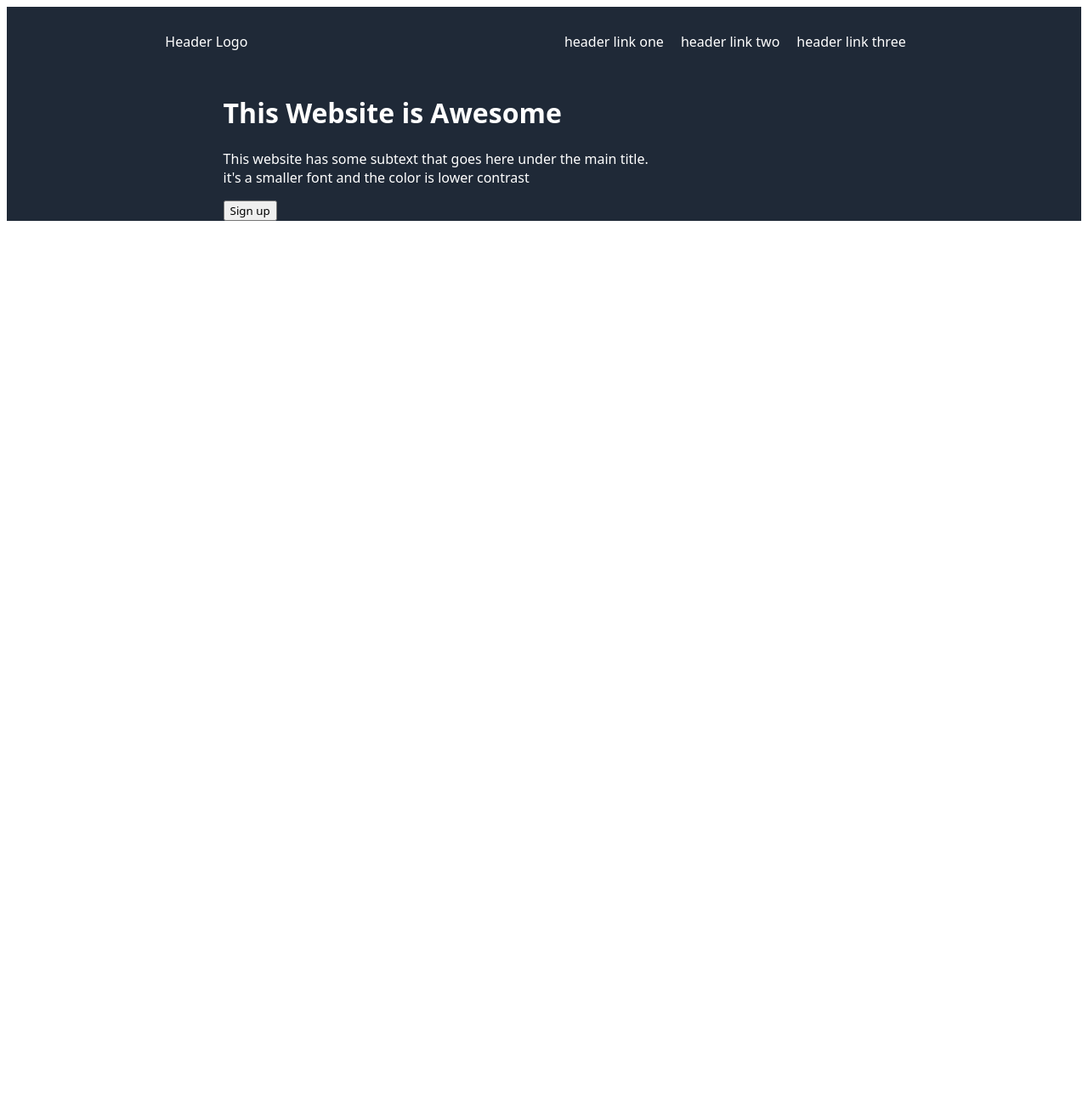
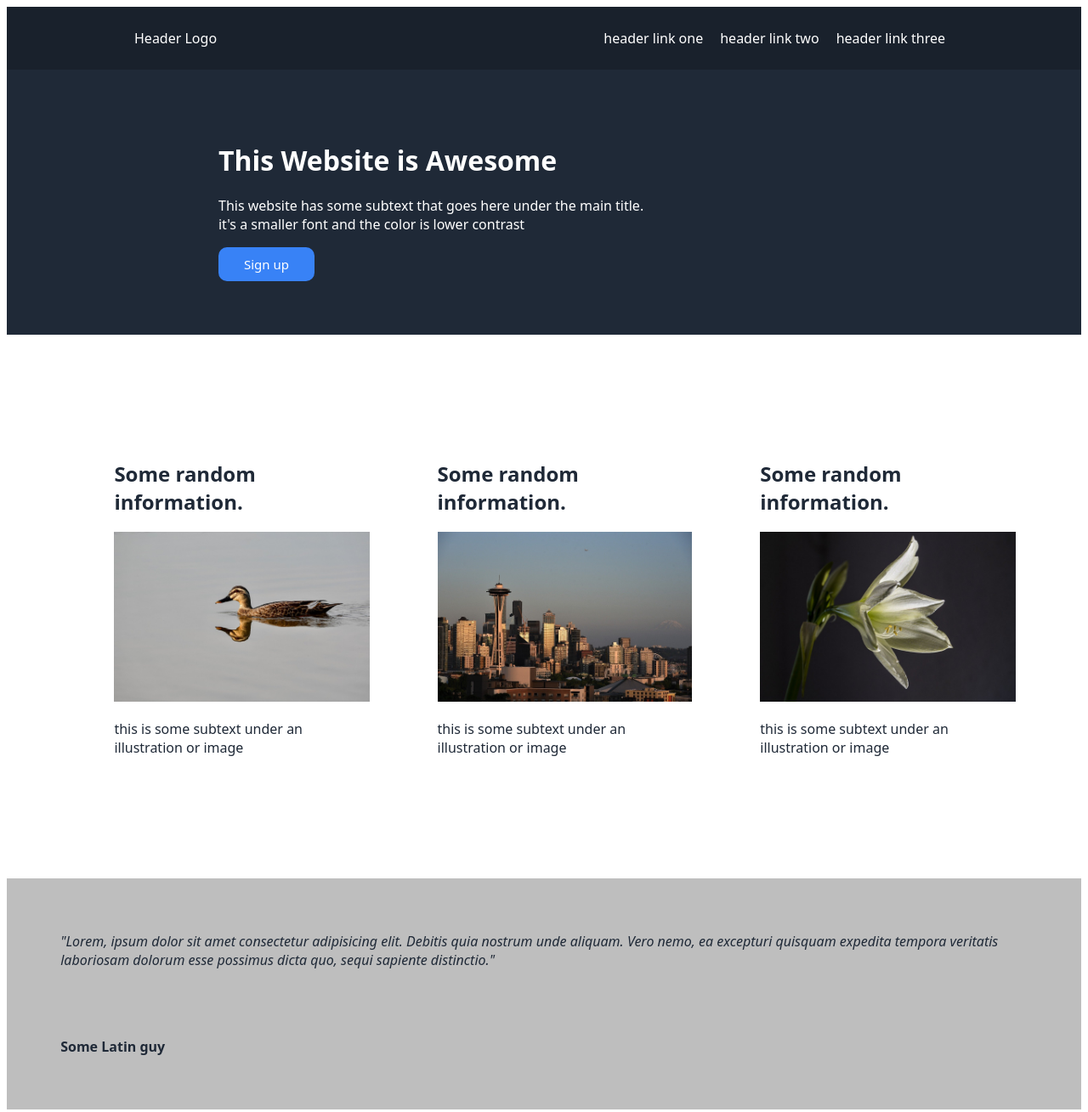
Before and after one commit to RyanPMeeks/Odin-project-landing-page, a plain HTML site: page index.html in a window 1280 px wide. Shown: the whole page at 85% size. Before the commit the page ends 800 px from the top, so only its background shows below. Drawn offline with Linux system fonts and the light colour scheme.

Commit message:
add sections
added information and quote sections

```diff
--- a/index.html
+++ b/index.html
@@ -9,13 +9,14 @@
 </head>
 <body>
     <header id="navbar">
-        <div class="headerLogo"> <img src="" alt=""> Header Logo</div>
+        <div class="headerLogo">Header Logo</div>
         <ul class="navButtons">
             <li> header link one</li>
             <li>header link two</li>
             <li>header link three</li>
         </ul>
     </header>
+    <!-- welcome section -->
     <div id="welcomeSection">
         <div class="aboutSection"><h1>This Website is Awesome</h1>
         <p>This website has some subtext that goes here under the main title. <br> it's a smaller font and the color is lower contrast</p>
@@ -25,6 +26,30 @@
             <img src="assets/mountain-gc73f47fbc_1280.jpg" alt="">
         </div>
     </div>
+    <!-- info section -->
+    <div id="infoSection">
+        <div class="ducks">
+            <h2>Some random information.</h2>
+            <img src="assets/spot-billed-ducks-g48da69302_1280.jpg" alt="">
+            <p>this is some subtext under an illustration or image</p>
+        </div>
+        <div class="seattle">
+            <h2>Some random information.</h2>
+            <img src="assets/seattle-g1384355e0_1280.jpg" alt="">
+            <p>this is some subtext under an illustration or image</p>
+        </div>
+        <div class="flower">
+            <h2>Some random information.</h2>
+            <img src="assets/amaryllis-g6dfa53a8c_1280.jpg" alt="">
+            <p>this is some subtext under an illustration or image</p>
+        </div>
+    </div>
+    <!-- quote section -->
+    <div id="quote">
+        <i class="quoteText">"Lorem, ipsum dolor sit amet consectetur adipisicing elit. Debitis quia nostrum unde aliquam. Vero nemo, ea excepturi quisquam expedita tempora veritatis laboriosam dolorum esse possimus dicta quo, sequi sapiente distinctio."</i>
+        <b class="quotee">Some Latin guy</b>
+    </div>
+
 
 </body>
 </html>
--- a/styles.css
+++ b/styles.css
@@ -12,11 +12,13 @@
 
 #navbar {
     display: flex;
-    flex: 1;
+    /* position: fixed; */
+    /* flex: 1; */
     justify-content: space-around;
-    padding: 10px 10px;
-    background-color: #1f2937;
+    padding: 0%;
+    background-color: #19212c;
     color: white;
+    gap: 80px;
 }
 
 .navButtons {
@@ -24,22 +26,63 @@
     justify-content: space-around;
     gap:20px;
     padding: 10px;
-    margin: 10px;
+    margin-right: 150px;
+
 }
 
 .headerLogo {
     display: flex;
-    justify-content: center;
+    justify-content: flex-start;
     align-items: center;
+    flex:1;
+    margin-left: 150px;
 }
 
-.aboutPhoto img{
-    height: 250px;
-}
+
 #welcomeSection {
     display: flex;
+    padding: 5%;
     flex: 1;
     justify-content: space-evenly;
     background-color: #1f2937;
     color: white;
+    gap: 80px;
 }
+.aboutPhoto img{
+    height: 250px;
+}
+
+button {
+    background-color: #3882f6;
+    border: 0;
+    padding: 10px 30px;
+    border-radius: 10px;
+    color: white;
+    font-size: 15px;
+}
+
+#infoSection {
+    display: flex;
+    padding: 10%;
+    flex: 1;
+    justify-content: space-around;
+    background-color: none;
+    color: #1f2937;
+    gap: 80px;
+}
+
+#infoSection div img {
+    height: 200px;
+}
+
+#quote {
+    display: flex;
+    padding: 5%;
+    flex-direction: column;
+    flex: 1;
+    justify-content: space-evenly;
+    background-color: #bebebe;
+    color: #1f2937;
+    gap: 80px;
+
+}
```
Also changed, not shown: assets/amaryllis-g6dfa53a8c_1280.jpg (added), assets/seattle-g1384355e0_1280.jpg (added), assets/spot-billed-ducks-g48da69302_1280.jpg (added).
